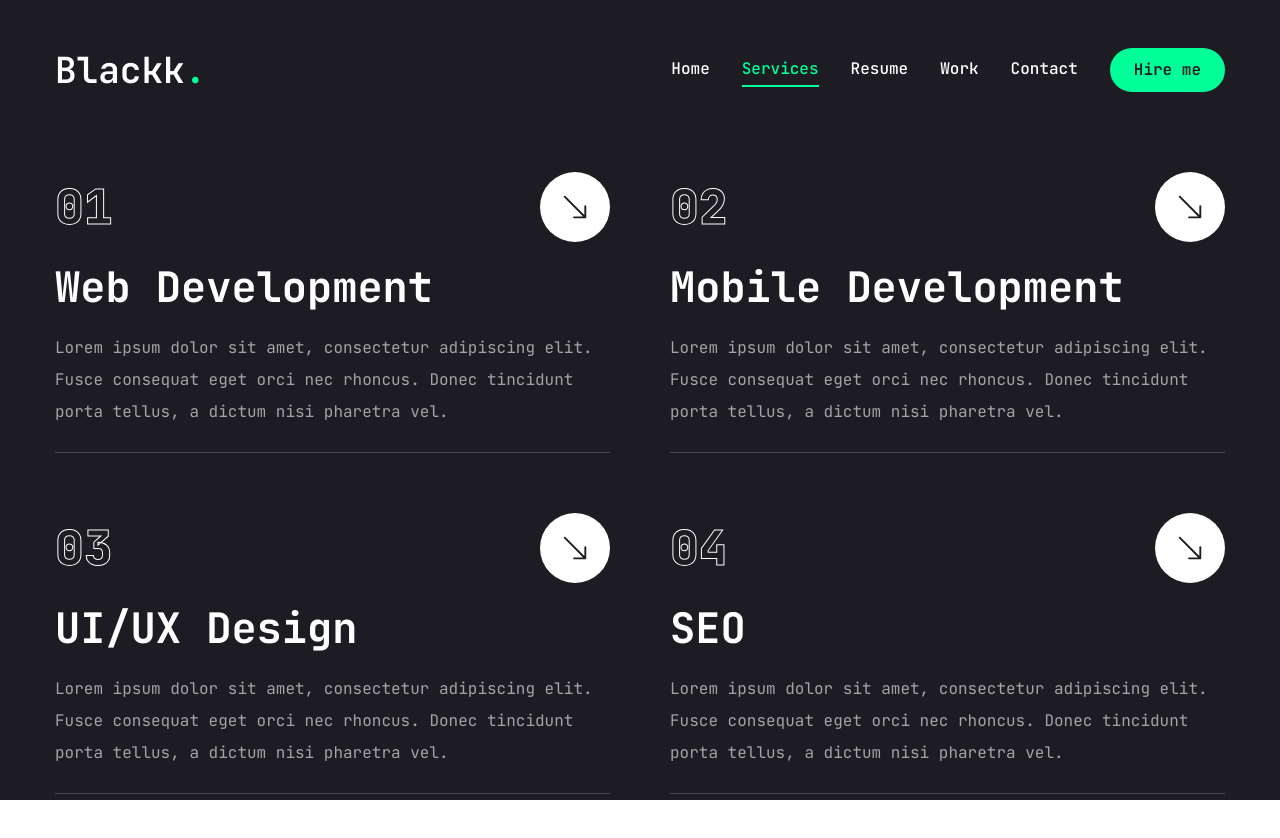
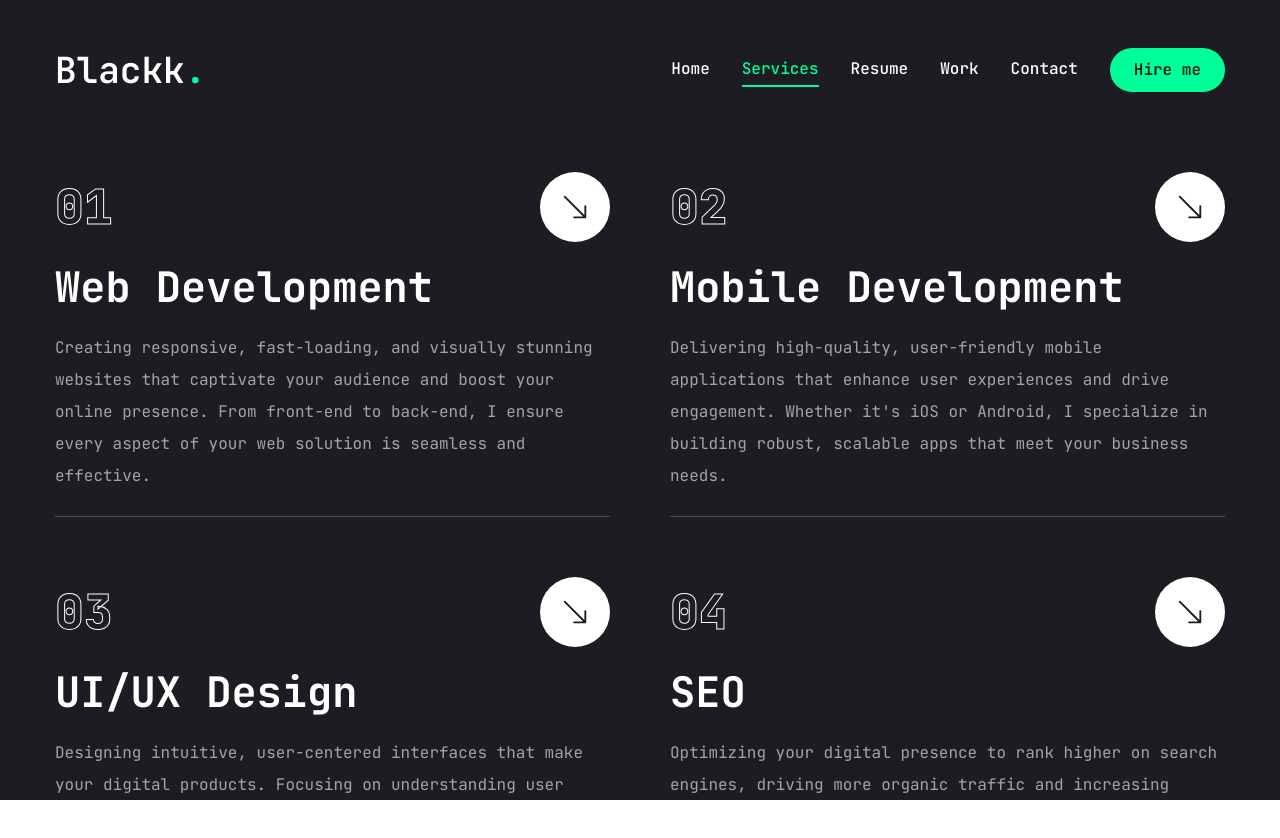
Before and after one commit to blackkiverson/my-portfolio, a Next.js app: page /services in a window 1280 px wide. Shown: the top 838 px of the page. Built offline with nearby package versions, Linux system fonts and the light colour scheme.

Commit message:
adding necessary descriptions to website

```diff
--- a/app/resume/page.jsx
+++ b/app/resume/page.jsx
@@ -18,8 +18,8 @@ import {
   SiShadcnui,
   SiSupabase,
   SiTypescript,
-  SiVercel
-} from "react-icons/si"
+  SiVercel,
+} from "react-icons/si";
 
 import { SiTailwindcss, SiNextdotjs } from "react-icons/si";
 
@@ -27,7 +27,7 @@ import { SiTailwindcss, SiNextdotjs } from "react-icons/si";
 const about = {
   title: "About me",
   description:
-    "Lorem ipsum dolor sit amet, consectetur adipiscing elit. Fusce consequat eget orci nec rhoncus. Donec tincidunt porta tellus, a dictum nisi pharetra vel.",
+    "Let's collaborate to create engaging, user-focused applications that stand out. Reach out to see how we can make your next project a success!",
   info: [
     {
       fieldName: "Name",
@@ -69,7 +69,7 @@ const experience = {
   icon: "",
   title: "My experience",
   description:
-    "Lorem ipsum dolor sit amet, consectetur adipiscing elit. Fusce consequat eget orci nec rhoncus. Donec tincidunt porta tellus, a dictum nisi pharetra vel.",
+    "My diverse experience in mobile development, full-stack web development, and UI/UX design has equipped me to deliver innovative and high-quality digital solutions. I've collaborated with various teams to bring projects to life, always focusing on user experience and technical excellence.",
   items: [
     {
       company: "AIENAI",
@@ -109,7 +109,7 @@ const education = {
   icon: "",
   title: "My education",
   description:
-    "Lorem ipsum dolor sit amet, consectetur adipiscing elit. Fusce consequat eget orci nec rhoncus. Donec tincidunt porta tellus, a dictum nisi pharetra vel.",
+    "Building a solid foundation in technology and innovation, my educational journey has equipped me with the skills and knowledge to excel in both mobile and web development. From gaining a strong understanding of software engineering to advancing in information technology, I am committed to continuous learning and applying the latest tech trends to create impactful digital solutions.",
   items: [
     {
       institution: "University of Luzon, Philippines",
@@ -128,7 +128,7 @@ const education = {
 const skills = {
   title: "My skills",
   description:
-    "Lorem ipsum dolor sit amet, consectetur adipiscing elit. Fusce consequat eget orci nec rhoncus. Donec tincidunt porta tellus, a dictum nisi pharetra vel.",
+    "I have a diverse skill set spanning various technologies and tools essential for modern web and mobile application development. My expertise includes:",
   skillList: [
     {
       icon: <FaHtml5 />,
@@ -352,7 +352,10 @@ const Resume = () => {
                 <ul className="grid grid-cols-1 xl:grid-cols-2 gap-y-6 max-w-[620px] mx-auto xl:mx-0">
                   {about.info.map((item, index) => {
                     return (
-                      <li key={index} className="flex items-center justify-center xl:justify-start gap-4">
+                      <li
+                        key={index}
+                        className="flex items-center justify-center xl:justify-start gap-4"
+                      >
                         <span className="text-white/60">{item.fieldName}</span>
                         <span className="text-xl">{item.fieldValue}</span>
                       </li>
--- a/app/services/page.jsx
+++ b/app/services/page.jsx
@@ -8,29 +8,29 @@ const services = [
     num: "01",
     title: "Web Development",
     description:
-      "Lorem ipsum dolor sit amet, consectetur adipiscing elit. Fusce consequat eget orci nec rhoncus. Donec tincidunt porta tellus, a dictum nisi pharetra vel.",
-    href: "",
+      "Creating responsive, fast-loading, and visually stunning websites that captivate your audience and boost your online presence. From front-end to back-end, I ensure every aspect of your web solution is seamless and effective.",
+    href: "/contact",
   },
   {
     num: "02",
     title: "Mobile Development",
     description:
-      "Lorem ipsum dolor sit amet, consectetur adipiscing elit. Fusce consequat eget orci nec rhoncus. Donec tincidunt porta tellus, a dictum nisi pharetra vel.",
-    href: "",
+      "Delivering high-quality, user-friendly mobile applications that enhance user experiences and drive engagement. Whether it's iOS or Android, I specialize in building robust, scalable apps that meet your business needs.",
+    href: "/contact",
   },
   {
     num: "03",
     title: "UI/UX Design",
     description:
-      "Lorem ipsum dolor sit amet, consectetur adipiscing elit. Fusce consequat eget orci nec rhoncus. Donec tincidunt porta tellus, a dictum nisi pharetra vel.",
-    href: "",
+      "Designing intuitive, user-centered interfaces that make your digital products. Focusing on understanding user needs and crafting experiences that are both aesthetically pleasing and functionally effective.",
+    href: "/contact",
   },
   {
     num: "04",
     title: "SEO",
     description:
-      "Lorem ipsum dolor sit amet, consectetur adipiscing elit. Fusce consequat eget orci nec rhoncus. Donec tincidunt porta tellus, a dictum nisi pharetra vel.",
-    href: "",
+      "Optimizing your digital presence to rank higher on search engines, driving more organic traffic and increasing visibility. I use proven strategies to enhance your site’s relevance, authority, and searchability.",
+    href: "/contact",
   },
 ];
 
@@ -68,7 +68,9 @@ const Services = () => {
                   </Link>
                 </div>
                 {/* title */}
-                <h2 className="text-[42px] font-bold leading-none text-white group-hover:text-accent transition-all duration-500">{services.title}</h2>
+                <h2 className="text-[42px] font-bold leading-none text-white group-hover:text-accent transition-all duration-500">
+                  {services.title}
+                </h2>
                 {/* description */}
                 <p className="text-white/60">{services.description}</p>
                 {/* border */}
```
